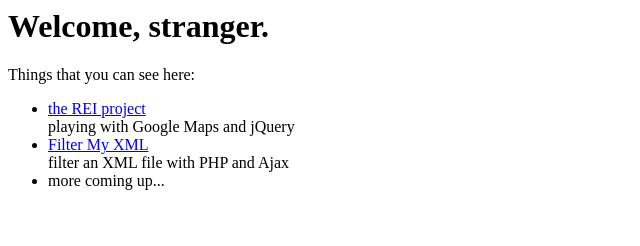
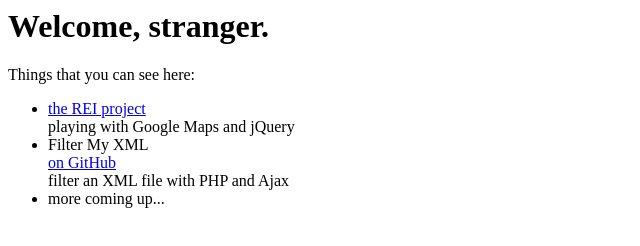
Before and after one commit to elleche/elleche.github.com, a plain HTML site: page index.html in a window 1280 px wide. Shown: the whole page, without its empty margins (0-640 px from the left). Drawn offline with Linux system fonts and the light colour scheme.

Commit message:
Update index.html

```diff
--- a/index.html
+++ b/index.html
@@ -4,7 +4,8 @@
   <li><a href="http://elleche.github.com/REI">the REI project</a>
 	<div>playing with Google Maps and jQuery</div>
   </li>
-  <li><a href="http://github.com/elleche/FilterMyXML">Filter My XML</a>
+  <li><a hret="http://filterme.herokuapp.com">Filter My XML</a>
+  	<div><a href="http://github.com/elleche/FilterMyXML">on GitHub</a></div>
 	<div>filter an XML file with PHP and Ajax</div>
   </li>
   <li>more coming up...</li>
```
